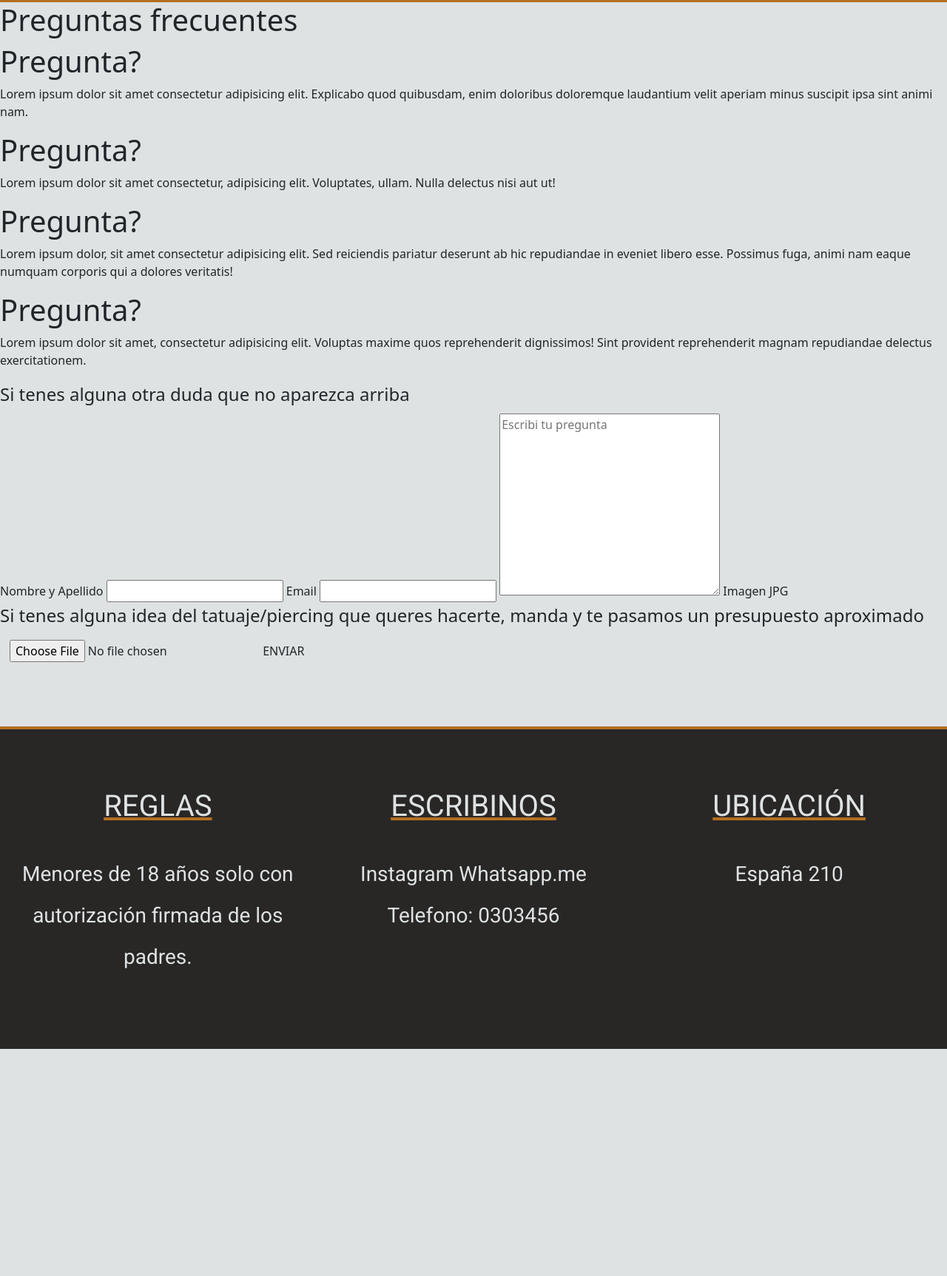
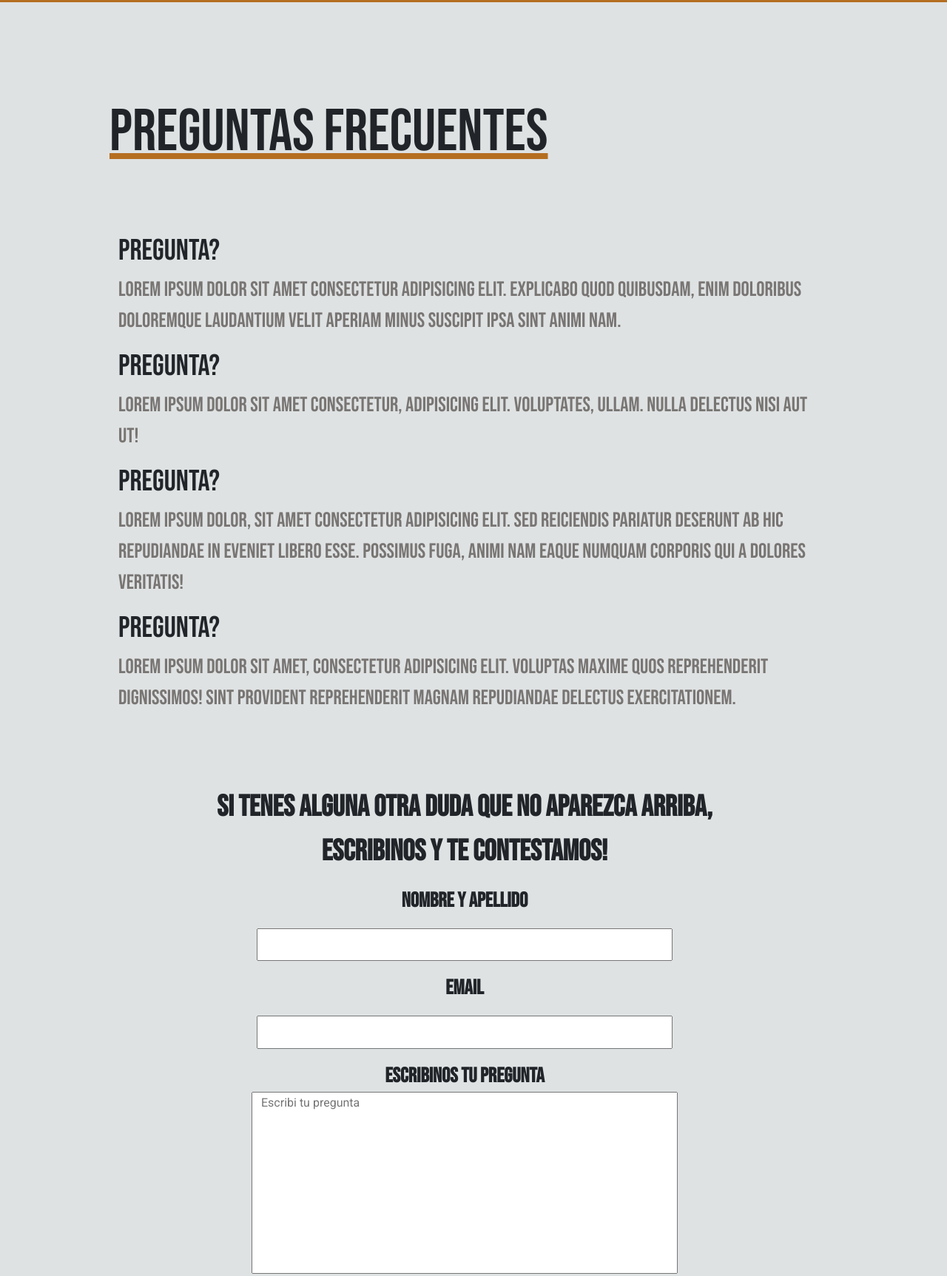
Before and after one commit to Grathienbeto/Alabama-Tattoo-Studio, a plain HTML site: page paginas/contacto.html in a window 1280 px wide. Shown: the part 857-2582 px from the top of the page at 74% size. Before the commit the page ends 2275 px from the top, so only its background shows below. Drawn offline with nearby package versions, Linux system fonts and the light colour scheme.

Commit message:
Pagina contacto terminada con bootstrap

```diff
--- a/css/styles2.css
+++ b/css/styles2.css
@@ -33,6 +33,7 @@ nav {
     color: var(--color-light);
     font-family: var(--font-titles);
     font-size: var(--font-size-mid);
+    margin: 0 !important;
 }
 
 nav a {
@@ -187,6 +188,7 @@ body {
 .body-galeria {
     background-color: var(--color-dark);
 }
+
 .titulo {
     color: var(--color-light);
     font-family: var(--font-titles);
@@ -197,6 +199,8 @@ body {
 
 .gal_tatuaje {
     background-color: var(--color-dark);
+    margin-left: 0;
+    margin-right: 0;
 }
 
 .boton-galeria-izq {
@@ -207,6 +211,85 @@ body {
     margin: auto;
     max-width: 35%;
     max-height: auto;
+}
+
+/***** CONTACTO *****/
+
+.faq__title {
+    font-size: var(--font-size-high);
+    font-family: var(--font-titles);
+    text-decoration: underline var(--color-contrast);
+    padding:var(--padding-high) 0;
+}
+
+.faq {
+    font-family: var(--font-titles);
+    margin: 0 auto;
+    max-width: 1000px;
+}
+
+.faq div h1 {
+    font-size: var(--font-size-small);
+}
+
+.faq div p {
+    font-size: var(--font-size-xsmall);
+    color: var(--color-middle);
+}
+
+form {
+    font-family: var(--font-titles);
+    font-size: var(--padding-xsmall);
+    margin: var(--font-size-high) auto 0 !important;
+    max-width: 1000px;
+    text-align: center;
+}
+
+legend {
+    font-size: var(--font-size-small);
+    font-weight: bold;
+    margin-bottom: var(--padding-xsmall);
+    max-width: 60%;
+}
+
+label {
+    font-size: var(--font-size-xsmall);
+    font-weight: bold;
+}
+
+label,
+input {
+    display: block;
+    margin: 2rem auto 0;
+}
+
+input {
+    font-family:var(--font-titles);
+    font-size: 1.6rem;
+    margin: var(--padding-xsmall) auto;
+    min-width: 60%;
+}
+
+
+textarea {
+    display: block;
+    font-family: var(--font-text);
+    margin: var(--padding-small) auto;
+    max-width: 60% !important;
+    resize: none;
+}
+
+.btn {
+    background-color: var(--color-dark) !important;
+    border: 4px solid var(--color-dark) ;
+    color: var(--color-light);
+    max-width: 60%;
+}
+
+.btn:hover {
+    color: var(--color-light) !important;
+    border: 4px solid var(--color-contrast) !important;
+    opacity: 0.95;
 }
 
 /***** FOOTER *****/
@@ -239,7 +322,6 @@ footer h3 {
 
 
 @media screen and (max-width: 800px) {
-
     .navbar-nav {
         font-size: var(--font-size-small);
     }
@@ -324,6 +406,20 @@ footer h3 {
     .galeria__img {
         max-width: 100%;
     }
+
+    .faq__title {
+        font-size: var(--font-size-mid);
+        text-align: center;
+        padding-bottom: var(--padding-mid);
+    }
+
+    .faq div h1 {
+        font-size: var(--font-size-small);
+    }
+
+    .faq div p {
+        font-size: var(--font-size-xsmall);
+    }
     /***********************/
 
     .piercingsServicio{
@@ -353,27 +449,10 @@ footer h3 {
     }
 
     /* */
-    .faq {
-        font-size: var(--font-size-xsmall);
-    }
 
-    .faq__preguntas {
-        padding-bottom: var(--padding-high);
-    }
 
-    .faq__title {
-        font-size: var(--font-size-mid);
-        padding-bottom: var(--padding-mid);
-    }
+    /* */
 
-    .faq div p {
-        padding: var(--padding-small) 0;
-        line-height: 1.5;
-    }
-
-    form {
-        font-size: var(--padding-small);
-    }
 
     legend {
         font-size: var(--font-size-xsmall);
@@ -381,7 +460,8 @@ footer h3 {
     }
 
     input {
-        min-width: 80%;
+        padding: 0.3rem;
+        min-width: 100%;
     }
 
     label {
@@ -390,10 +470,7 @@ footer h3 {
     }
 
     textarea {
-        display: block;
-        margin: var(--padding-small) auto;
-        min-width: 80%;
-        padding: 0.5em;
+        min-width: 100%;
         resize: none;
     }
 }
@@ -433,12 +510,16 @@ footer h3 {
         min-width: 450px;
         max-width: 600px !important;
     }
+
+    .galeria__img {
+        max-width: 35%;
+    }
     /*******/
 
 
 
-    .galeria__img {
-        max-width: 35%;
+    .gal_tatuaje {
+        margin: 0;
     }
 
     .piercing__texto {
--- a/paginas/contacto.html
+++ b/paginas/contacto.html
@@ -13,19 +13,19 @@
 <body class="container-fluid">
 
     <!-- NAVBAR -->
-    <nav class="navbar navbar-expand-lg row">
+    <nav class="navbar navbar-expand-lg row px-3">
 
         <div class="container-fluid">
 
             <div>
-                <a class="brand ps-5" href="#">OZZI</a>
+                <a class="brand" href="#">OZZI</a>
             </div>
 
             <button class="navbar-toggler blanco" type="button" data-bs-toggle="collapse" data-bs-target="#navbarNavAltMarkup" aria-controls="navbarNavAltMarkup" aria-expanded="false" aria-label="Toggle navigation">
-            <span class="navbar-toggler-icon blanco"></span>
+            <span class="navbar-toggler-icon px-3 blanco"></span>
             </button>
 
-            <div class="collapse navbar-collapse ms-5 underline" id="navbarNavAltMarkup">
+            <div class="collapse navbar-collapse px-3 underline" id="navbarNavAltMarkup">
               <div class="navbar-nav">
                 <a class="nav-link" href="../index.html">HOME</a>
                 <a class="nav-link" href="./galeria.html">TATUAJES</a>
@@ -46,45 +46,43 @@
         </div>
     </section>
 
-
-    <main>
-
-        <section class="faq">
-
-            <h1 class="faq__title h1">Preguntas frecuentes</h1>
+    <section class="faq row mt-5 px-2">
+        <h1 class="faq__title">Preguntas frecuentes</h1>
         <div class="faq__preguntas">
-                <h3 class="h1">Pregunta?</h3>
+            <h1>Pregunta?</h1>
             <p>Lorem ipsum dolor sit amet consectetur adipisicing elit. Explicabo quod quibusdam, enim doloribus doloremque laudantium velit aperiam minus suscipit ipsa sint animi nam.</p>
-                <h3 class="h1">Pregunta?</h3>
+            <h1>Pregunta?</h1>
             <p>Lorem ipsum dolor sit amet consectetur, adipisicing elit. Voluptates, ullam. Nulla delectus nisi aut ut!</p>
-                <h3 class="h1">Pregunta?</h3>
+            <h1>Pregunta?</h1>
             <p>Lorem ipsum dolor, sit amet consectetur adipisicing elit. Sed reiciendis pariatur deserunt ab hic repudiandae in eveniet libero esse. Possimus fuga, animi nam eaque numquam corporis qui a dolores veritatis!</p>
-                <h3 class="h1">Pregunta?</h3>
+            <h1>Pregunta?</h1>
             <p>Lorem ipsum dolor sit amet, consectetur adipisicing elit. Voluptas maxime quos reprehenderit dignissimos! Sint provident reprehenderit magnam repudiandae delectus exercitationem.</p>
         </div>
     </section>
 
-        <form action="#">
-            <fieldset>
-                <legend>Si tenes alguna otra duda que no aparezca arriba</legend>
+    <form action="#" class="row px-2">
+        <fieldset class="row col">
+            <legend>Si tenes alguna otra duda que no aparezca arriba, <br> escribinos y te contestamos!</legend>
 
             <label for=""> Nombre y Apellido
-                <input type="text" ></label>
+            <input type="text"></label>
 
             <label for=""> Email
             <input type="email"></label>
 
-                <textarea name="" id="" cols="30" rows="10" placeholder="Escribi tu pregunta"></textarea>
+            <label for="textarea">Escribinos tu pregunta</label>
+            <textarea name="textarea" id="" cols="30" rows="10" placeholder="Escribi tu pregunta"></textarea>
+
             <legend>Si tenes alguna idea del tatuaje/piercing que queres hacerte, manda y te pasamos un presupuesto aproximado</legend>
 
             <label>Imagen JPG</label><br>
-                <input type="file" alt="Submit" class="btn btn-small">
+            <input type="file" alt="Submit" class="btn">
             <input type="submit" value="ENVIAR" class="btn">
         </fieldset>
     </form>
 
 
-    </main>
+
 
     <footer id="footer" class="container-fluid">
 
```
Also changed, not shown: index.html (+5 -5 lines), paginas/about.html (+4 -4 lines), paginas/galeria.html (+4 -4 lines), paginas/piercings.html (+4 -4 lines). Lines whose indentation alone changed are shown as unchanged.
